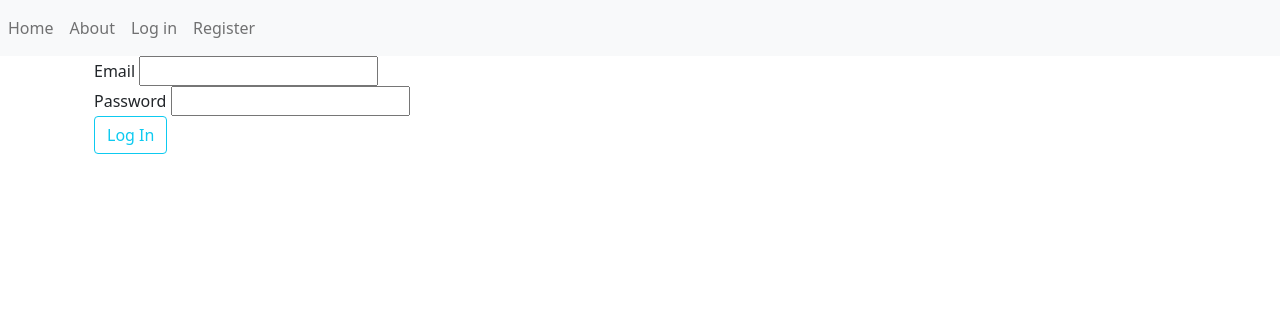
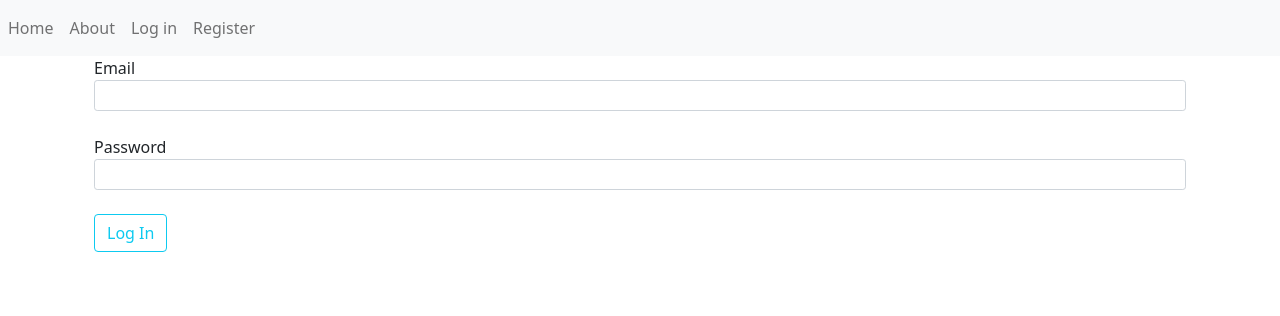
Before and after one commit to trevin-livele/flask_pitches_app, a Flask app: page /login in a window 1280 px wide. Shown: the top 316 px of the page. Run offline with Flask 2, Linux system fonts and the light colour scheme; some libraries are stand-ins or nearby versions.

Commit message:
styled forms

```diff
--- a/puppycompanyblog/templates/login.html
+++ b/puppycompanyblog/templates/login.html
@@ -5,11 +5,11 @@
 {{form.hidden_tag()}}
 <div class="form-group">
 {{form.email.label}}
-{{form.email}} <br>
+{{form.email(class="form-control form-control-sm ")}} <br>
 </div>
 <div class="form-group">
 {{form.password.label}}
-{{form.password}} <br>
+{{form.password(class="form-control form-control-sm ")}} <br>
 </div>
 {{form.submit(class="btn btn-outline-info")}}
 </form>
```
